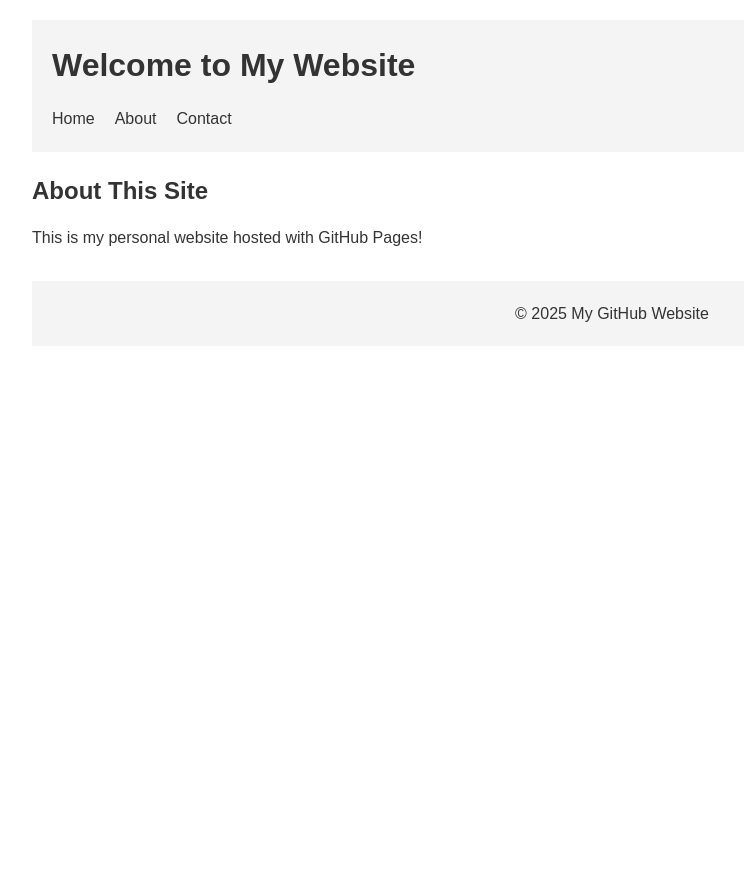
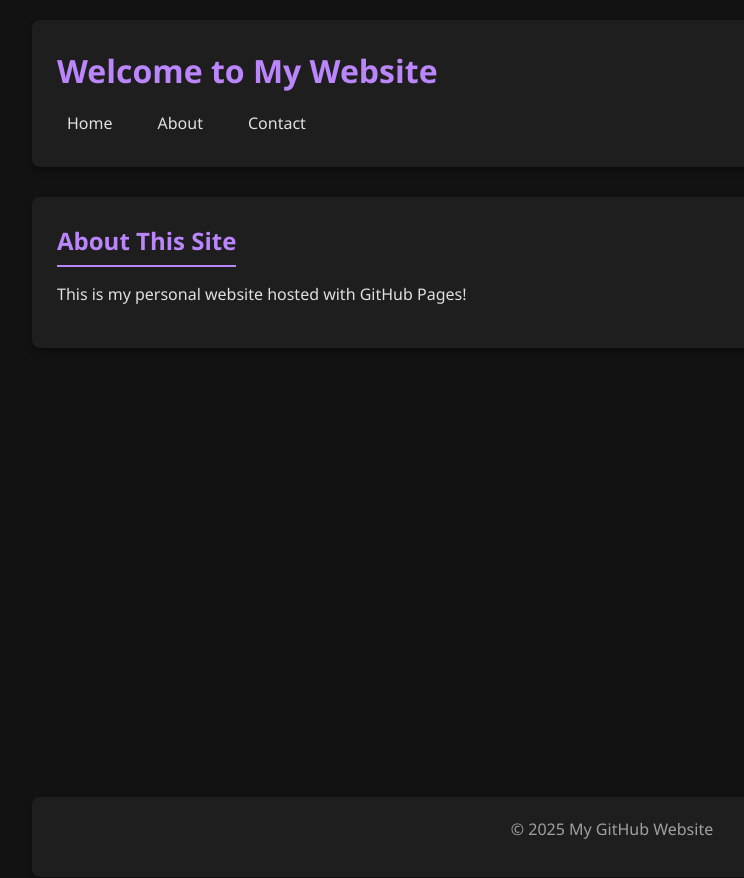
Before and after one commit to OneTrickPony99/drunken-donkey, a plain HTML site: page index.html in a window 1280 px wide. Shown: the whole page, without its empty margins (28-772 px from the left). Before the commit the page ends 800 px from the top, so only its background shows below. Drawn offline with Linux system fonts and the light colour scheme.

Commit message:
Update styles.css

```diff
--- a/styles.css
+++ b/styles.css
@@ -1,54 +1,121 @@
-/* Basic reset */
+/* Modern Dark Theme CSS */
+:root {
+  --bg-primary: #121212;
+  --bg-secondary: #1e1e1e;
+  --text-primary: #e0e0e0;
+  --text-secondary: #a0a0a0;
+  --accent: #bb86fc;
+  --accent-hover: #9969da;
+}
+
 * {
   margin: 0;
   padding: 0;
   box-sizing: border-box;
+  transition: all 0.3s ease;
 }
 
 body {
-    font-family: Arial, sans-serif;
+  font-family: 'Segoe UI', Tahoma, Geneva, Verdana, sans-serif;
   line-height: 1.6;
-    color: #333;
+  background-color: var(--bg-primary);
+  color: var(--text-primary);
   max-width: 1200px;
   margin: 0 auto;
   padding: 20px;
 }
 
 header {
-    background-color: #f4f4f4;
-    padding: 20px;
-    margin-bottom: 20px;
+  background-color: var(--bg-secondary);
+  padding: 25px;
+  margin-bottom: 30px;
+  border-radius: 8px;
+  box-shadow: 0 4px 6px rgba(0, 0, 0, 0.3);
+}
+
+header h1 {
+  margin-bottom: 15px;
+  color: var(--accent);
 }
 
 nav ul {
   list-style: none;
   display: flex;
+  flex-wrap: wrap;
 }
 
 nav ul li {
-    margin-right: 20px;
+  margin-right: 25px;
+  margin-bottom: 5px;
 }
 
 nav a {
   text-decoration: none;
-    color: #333;
+  color: var(--text-primary);
+  font-weight: 500;
+  padding: 5px 10px;
+  border-radius: 4px;
 }
 
 nav a:hover {
-    color: #666;
+  background-color: var(--accent);
+  color: var(--bg-primary);
+}
+
+main {
+  min-height: 70vh;
 }
 
 section {
+  background-color: var(--bg-secondary);
   margin-bottom: 30px;
+  padding: 25px;
+  border-radius: 8px;
+  box-shadow: 0 4px 6px rgba(0, 0, 0, 0.3);
 }
 
-h1, h2 {
+h1, h2, h3 {
   margin-bottom: 15px;
+}
+
+h2 {
+  color: var(--accent);
+  border-bottom: 2px solid var(--accent);
+  padding-bottom: 5px;
+  display: inline-block;
+}
+
+p {
+  margin-bottom: 15px;
+}
+
+a {
+  color: var(--accent);
+  text-decoration: none;
+}
+
+a:hover {
+  color: var(--accent-hover);
+  text-decoration: underline;
 }
 
 footer {
   text-align: center;
   padding: 20px;
-    margin-top: 20px;
-    background-color: #f4f4f4;
+  margin-top: 40px;
+  background-color: var(--bg-secondary);
+  color: var(--text-secondary);
+  border-radius: 8px;
+  box-shadow: 0 4px 6px rgba(0, 0, 0, 0.3);
 }
+
+/* Responsive design */
+@media (max-width: 768px) {
+  body {
+    padding: 15px;
+  }
+
+  header, section, footer {
+    padding: 15px;
+  }
+}
```
Lines whose indentation alone changed are shown as unchanged.
